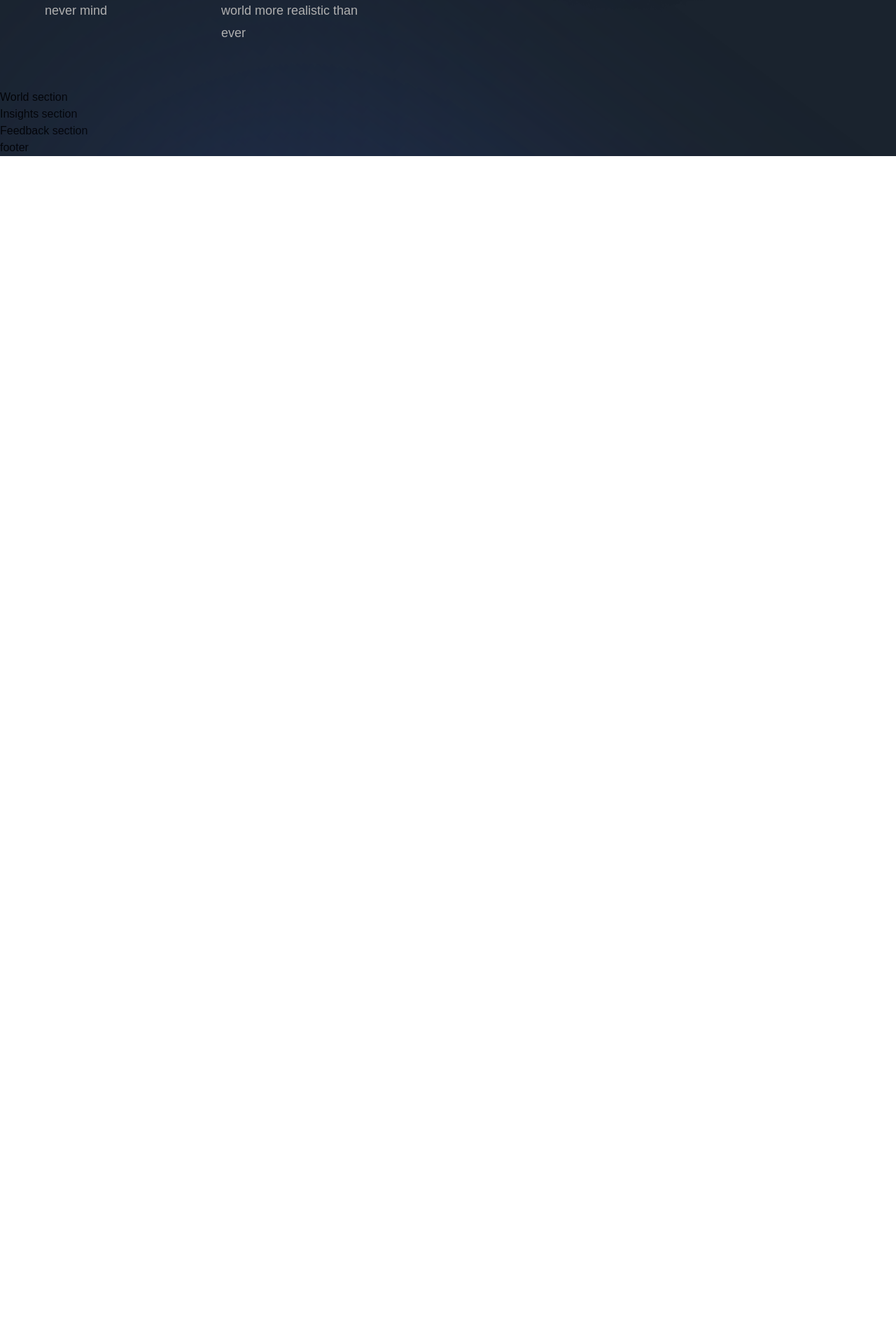
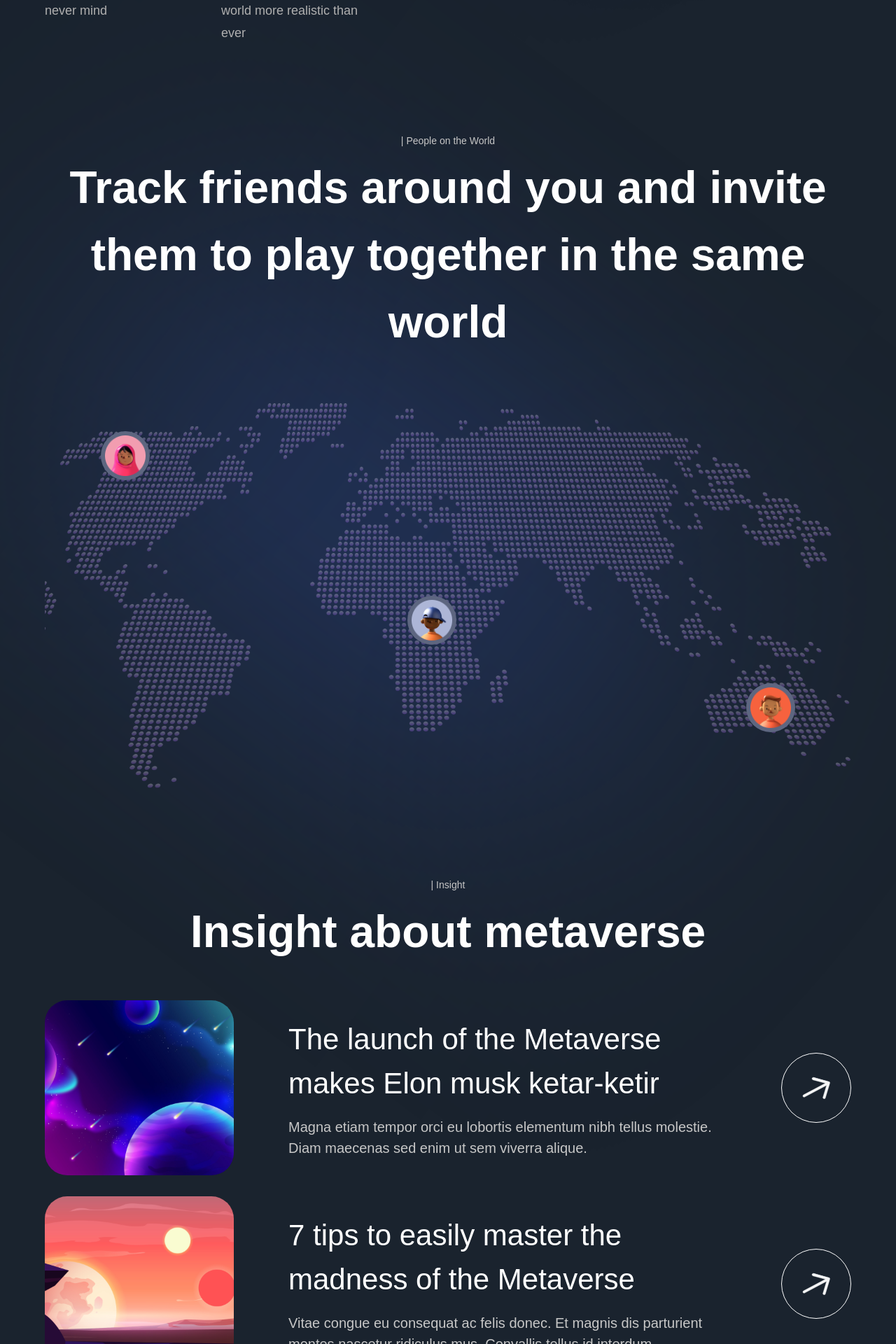
Before and after one commit to michelesilva20/metaverse, a Next.js app: page / in a window 1280 px wide. Shown: the part 4080-6000 px from the top of the page at 70% size. Before the commit the page ends 4303 px from the top, so only its background shows below. Built offline with nearby package versions, Linux system fonts and the light colour scheme; a web font is replaced by a local one.

Commit message:
five-day: feito seção world e insights

```diff
--- a/components/InsightCard.jsx
+++ b/components/InsightCard.jsx
@@ -1,9 +1,29 @@
 'use client';
 
-const InsightCard = () => (
-  <div>
-    Insight Card
-  </div>
+import { motion } from 'framer-motion';
+import {fadeIn} from '../utils/motion';
+
+const InsightCard = ({imgUrl, title, subtitle, index}) => (
+  <motion.div
+    variants={fadeIn('up', 'spring', index * 0.5, 1)}
+    className='flex md:flex-row flex-col gap-4'
+  >
+    <img src={imgUrl} alt="planet-01"
+    className='md:w-[270px] w-full h-[250px] rounded-[32px] object-cover'
+    />
+    <div className='w-full flex justify-between items-center'>
+      <div className='flex-1 md:ml-[62px] flex flex-col max-w-[650px]'>
+        <h4 className='font-normal lg:text-[42px] text-[26px] text-white'>{title}</h4>
+        <p className='mt-[16px] font-normal lg:text-[20px] text-[14px] text-secondary-white'>{subtitle}</p>
+      </div>
+
+      <div className='lg:flex hidden items-center justify-center w-[100px] h-[100px] rounded-full bg-transparent border-[1px] border-white'>
+        <img src="arrow.svg" alt="arrow"
+          className='w-[40%] h-[40%] object-contain'
+        />
+      </div>
+    </div>
+  </motion.div>
 );
 
 export default InsightCard;
--- a/sections/Insights.jsx
+++ b/sections/Insights.jsx
@@ -1,8 +1,31 @@
 'use client';
 
+import { motion } from 'framer-motion';
+import styles from '../styles';
+import { staggerContainer} from '../utils/motion';
+import { InsightCard,TitleText, TypingText } from '../components';
+import {insights} from '../constants';
+
 const Insights = () => (
-  <section>
-    Insights section
+  <section className={`${styles.paddings} relative z-10`}>
+    <motion.div
+      variants={staggerContainer}
+      initial="hidden"
+      whileInView="show"
+      viewport={{once:'false', amount: 0.25}}
+      className={`${styles.innerWidth} mx-auto flex flex-col`}
+      >
+      <TypingText title="| Insight" textStyles="text-center"/>
+      <TitleText title="Insight about metaverse" textStyles="text-center"/>
+      <div className='mt-[50px] flex flex-col gap-[30px]'>
+        {insights.map((insight, index)=>(
+          <InsightCard key={`insight-${index}`}
+            {...insight}
+            index={index + 1}
+          />
+        ))}
+      </div>
+    </motion.div>
   </section>
 );
 
--- a/sections/World.jsx
+++ b/sections/World.jsx
@@ -1,8 +1,39 @@
 'use client';
 
+import { motion } from 'framer-motion';
+import styles from '../styles';
+import { staggerContainer, fadeIn} from '../utils/motion';
+import { TitleText, TypingText } from '../components';
+
 const World = () => (
-  <section>
-    World section
+  <section className={`${styles.paddings} relative z-10`}>
+    <motion.div
+      variants={staggerContainer}
+      initial="hidden"
+      whileInView="show"
+      viewport={{once:'false', amount: 0.25}}
+      className={`${styles.innerWidth} mx-auto flex flex-col`}
+      >
+      <TypingText title="| People on the World" textStyles="text-center"/>
+      <TitleText title={<>Track friends around you and invite them to play together in the same world</>}
+      textStyles="text-center"
+      />
+      <motion.div
+        variants={fadeIn('up', 'tween', 0.3, 1)}
+        className='relative mt-[68px] flex w-full h-[550px]'
+      >
+        <img src="/map.png" alt="map" className='w-full h-full object-cover' />
+        <div className='absolute bottom-20 right-20 w-[70px] h-[70px] p-[6px] rounded-full bg-[#5d6680]'>
+          <img src="people-01.png" alt="people" className='w-full h-full' />
+        </div>
+        <div className='absolute top-10 left-20 w-[70px] h-[70px] p-[6px] rounded-full bg-[#5d6680]'>
+          <img src="people-02.png" alt="people" className='w-full h-full' />
+        </div>
+        <div className='absolute top-1/2 left-[45%] w-[70px] h-[70px] p-[6px] rounded-full bg-[#5d6680]'>
+          <img src="people-03.png" alt="people" className='w-full h-full' />
+        </div>
+      </motion.div>
+    </motion.div>
   </section>
 );
 
```
